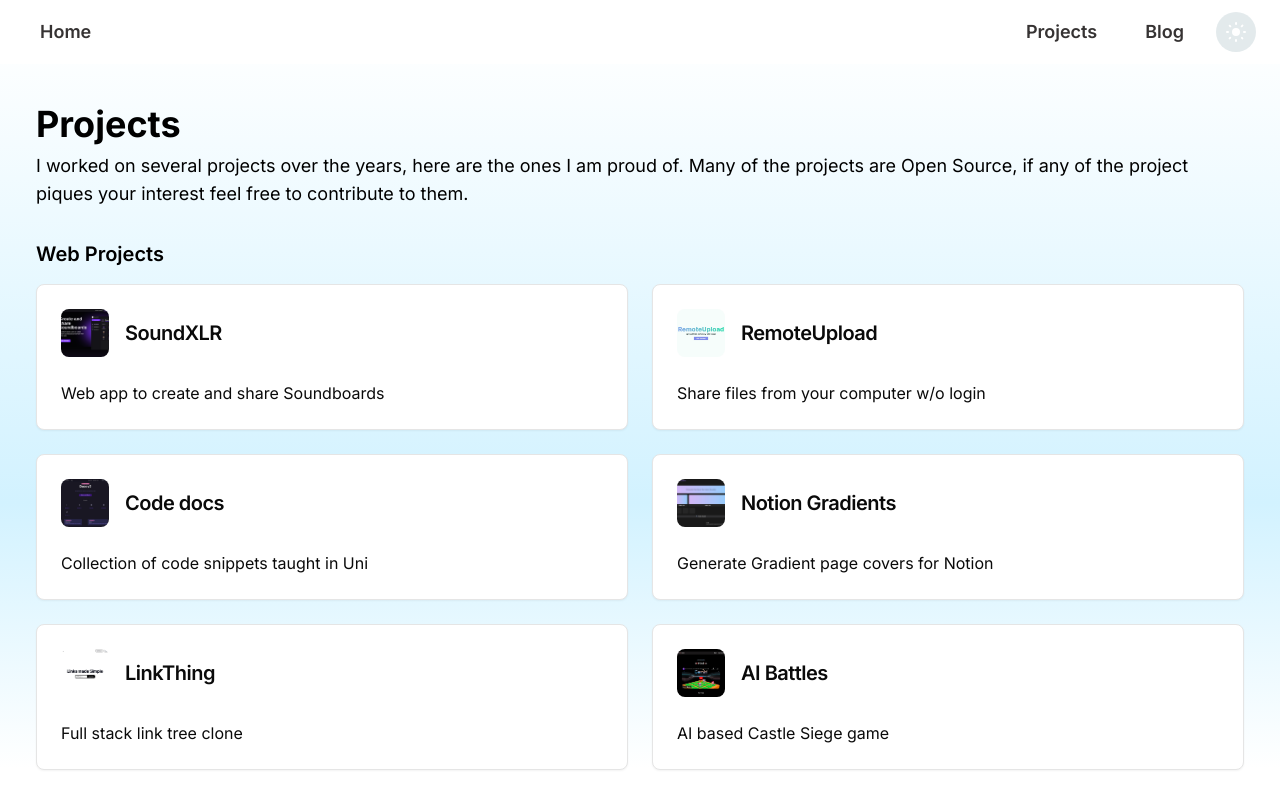
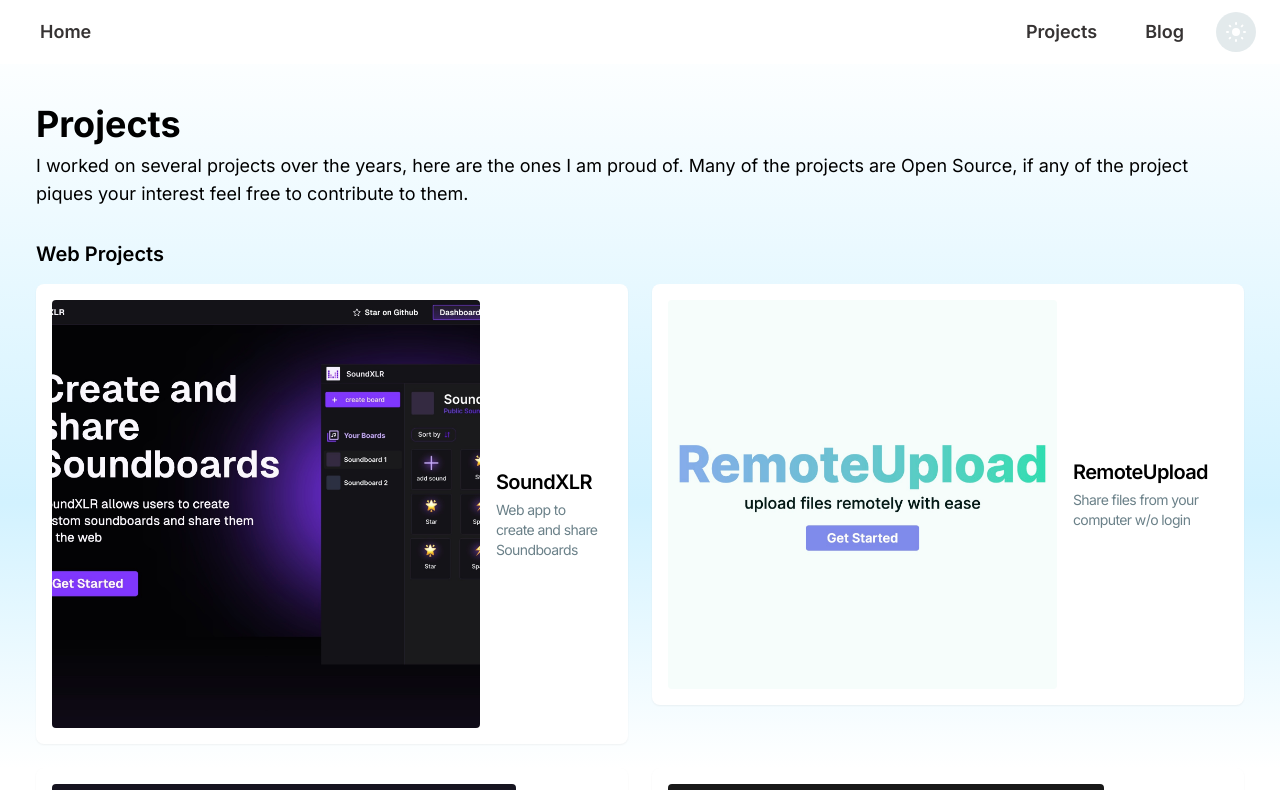
Before and after one commit to TejasBhovad/portfolio, a Next.js app: page /projects in a window 1280 px wide. Shown: the top 790 px of the page. Built offline with nearby package versions, Linux system fonts and the light colour scheme.

Commit message:
feat: project cards

```diff
--- a/app/projects/page.jsx
+++ b/app/projects/page.jsx
@@ -10,9 +10,9 @@
 
   return (
     <NavbarWrapper type="top">
-      <div className="w-full gradient-project h-full pt-16">
-        <div className="max-w-7xl mx-auto h-full w-full px-9 py-2  flex flex-col gap-8">
-          <section className="flex flex-col gap-2 w-full h-auto justify-start">
+      <div className="w-full gradient-project h-auto sm:h-full pt-16">
+        <div className="max-w-7xl  mx-auto sm:h-full w-full px-9 py-2  flex flex-col gap-8">
+          <section className="flex flex-col  gap-2 w-full sm:h-full justify-start">
             <span className="w-full h-auto justify-start text-2xl sm:text-3xl lg:text-4xl font-bold">
               Projects
             </span>
--- a/components/project-card.jsx
+++ b/components/project-card.jsx
@@ -5,29 +5,34 @@
 
 export function ProjectCard({ title, description, image, link }) {
   return (
-    <Card className="group overflow-hidden transition-all hover:shadow-lg">
+    <Link
+      href={link}
+      target="_blank"
+      rel="noopener noreferrer"
+      className="block"
+    >
+      <Card className="group bg-base text-text border-0 overflow-hidden transition-all shadow-sm hover:shadow-md">
         <CardHeader className="flex flex-row items-center gap-4 space-y-0">
-        <div className="h-12 w-12 overflow-hidden rounded-lg">
+          <div className="h-full aspect-square overflow-hidden rounded-sm">
             <Image
               src={`/images/${image}`}
               alt={title}
-            width={48}
-            height={48}
+              width={64}
+              height={64}
               className="h-full w-full object-cover"
             />
           </div>
           <div className="flex flex-1 items-center justify-between">
-          <CardTitle className="text-xl">{title}</CardTitle>
+            <CardTitle className="flex flex-col gap-1">
+              <span className="text-xl font-semibold">{title}</span>
+              <p className="text-muted text-sm font-normal">{description}</p>
+            </CardTitle>
             {link && (
-            <Link href={link} target="_blank" rel="noopener noreferrer">
               <ExternalLink className="h-5 w-5 opacity-0 transition-opacity group-hover:opacity-100" />
-            </Link>
             )}
           </div>
         </CardHeader>
-      <CardContent>
-        <p className="text-muted-foreground">{description}</p>
-      </CardContent>
       </Card>
+    </Link>
   );
 }
--- a/components/ui/card.jsx
+++ b/components/ui/card.jsx
@@ -1,50 +1,68 @@
-import * as React from "react"
+import * as React from "react";
 
-import { cn } from "@/lib/utils"
+import { cn } from "@/lib/utils";
 
 const Card = React.forwardRef(({ className, ...props }, ref) => (
   <div
     ref={ref}
-    className={cn("rounded-lg border bg-card text-card-foreground shadow-sm", className)}
-    {...props} />
-))
-Card.displayName = "Card"
+    className={cn(
+      "rounded-lg border bg-card text-card-foreground shadow-sm",
+      className
+    )}
+    {...props}
+  />
+));
+Card.displayName = "Card";
 
 const CardHeader = React.forwardRef(({ className, ...props }, ref) => (
   <div
     ref={ref}
-    className={cn("flex flex-col space-y-1.5 p-6", className)}
-    {...props} />
-))
-CardHeader.displayName = "CardHeader"
+    className={cn("flex flex-col space-y-1.5 p-4", className)}
+    {...props}
+  />
+));
+CardHeader.displayName = "CardHeader";
 
 const CardTitle = React.forwardRef(({ className, ...props }, ref) => (
   <div
     ref={ref}
-    className={cn("text-2xl font-semibold leading-none tracking-tight", className)}
-    {...props} />
-))
-CardTitle.displayName = "CardTitle"
+    className={cn(
+      "text-2xl font-semibold leading-none tracking-tight",
+      className
+    )}
+    {...props}
+  />
+));
+CardTitle.displayName = "CardTitle";
 
 const CardDescription = React.forwardRef(({ className, ...props }, ref) => (
   <div
     ref={ref}
     className={cn("text-sm text-muted-foreground", className)}
-    {...props} />
-))
-CardDescription.displayName = "CardDescription"
+    {...props}
+  />
+));
+CardDescription.displayName = "CardDescription";
 
 const CardContent = React.forwardRef(({ className, ...props }, ref) => (
-  <div ref={ref} className={cn("p-6 pt-0", className)} {...props} />
-))
-CardContent.displayName = "CardContent"
+  <div ref={ref} className={cn("p-2 pt-0", className)} {...props} />
+));
+CardContent.displayName = "CardContent";
 
 const CardFooter = React.forwardRef(({ className, ...props }, ref) => (
   <div
     ref={ref}
-    className={cn("flex items-center p-6 pt-0", className)}
-    {...props} />
-))
-CardFooter.displayName = "CardFooter"
+    className={cn("flex items-center p-2 pt-0", className)}
+    {...props}
+  />
+));
+CardFooter.displayName = "CardFooter";
 
-export { Card, CardHeader, CardFooter, CardTitle, CardDescription, CardContent }
+export {
+  Card,
+  CardHeader,
+  CardFooter,
+  CardTitle,
+  CardDescription,
+  CardContent,
+};
```
Lines whose indentation alone changed are shown as unchanged.
